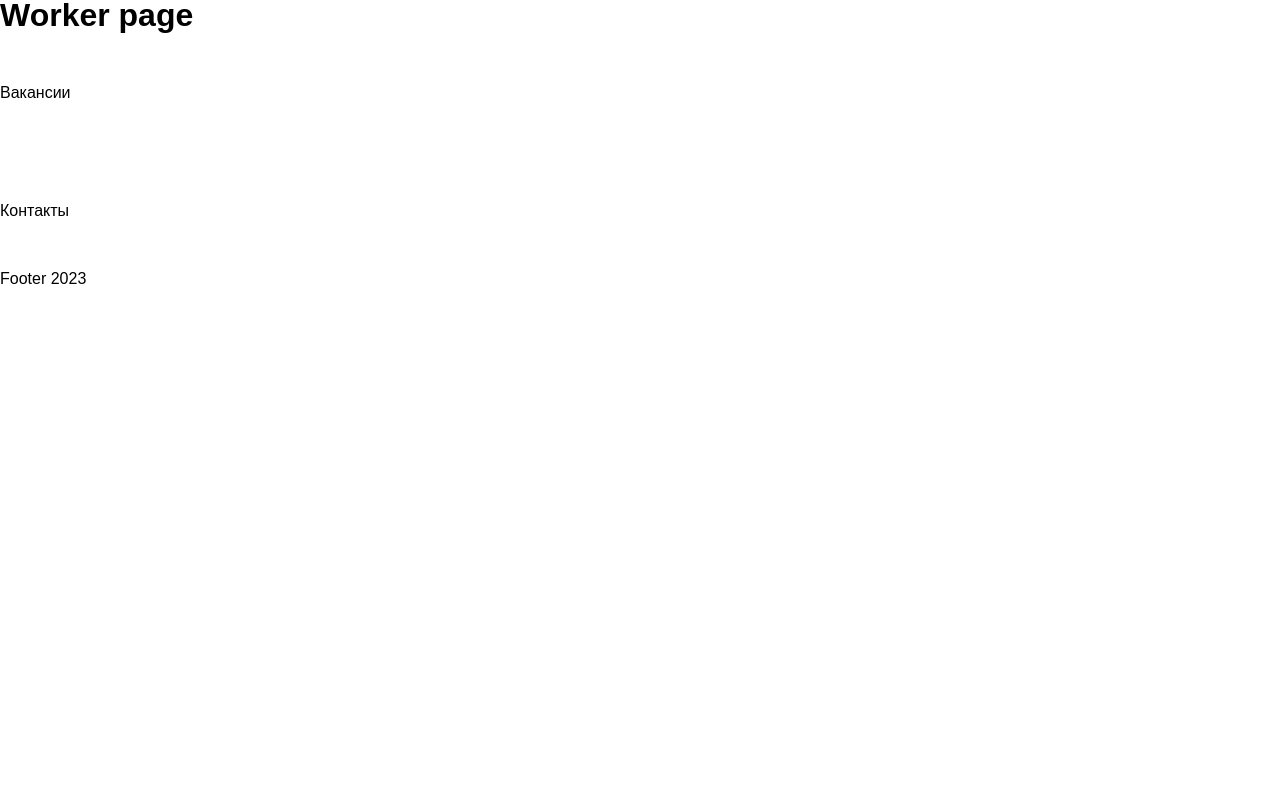
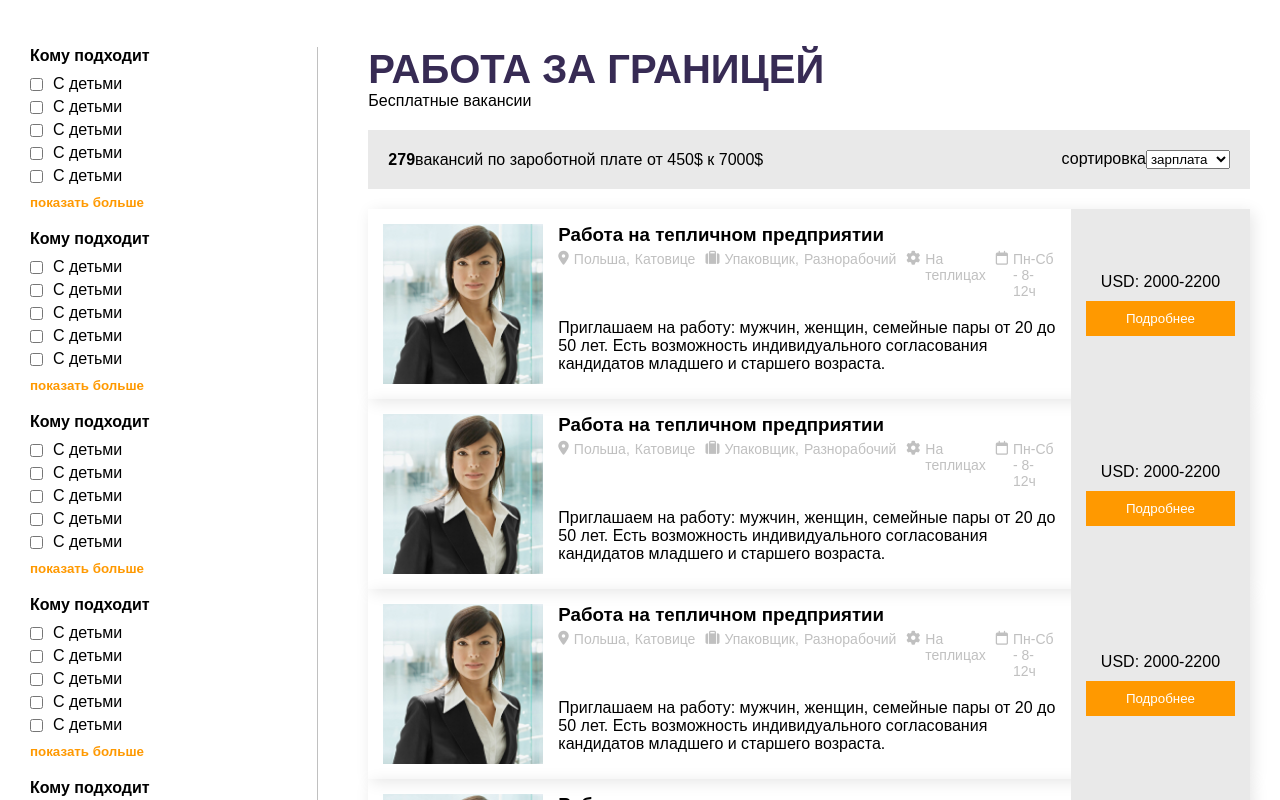
Before and after one commit to DmitryStetsenko/employment-abroad-app, a React (Create React App) app: page / in a window 1280 px wide. Shown: the part 800-1600 px from the top of the page. Before the commit the page ends 1088 px from the top, so only its background shows below. Built offline with nearby package versions, Linux system fonts and the light colour scheme.

Commit message:
base funtional for routes

```diff
--- a/src/App.jsx
+++ b/src/App.jsx
@@ -4,7 +4,6 @@ import {
 	Employer,
 	Worker,
 	Account,
-	Vacancy,
 	Contacts,
 	About,
 	Notfound
@@ -21,7 +20,6 @@ function App() {
 					<Route path="/contacts" element={ <Contacts /> }/>
 					<Route path="/about" element={ <About/> }/>
 					<Route path="/account" element={ <Account /> }/>
-					<Route path="/vacancy" element={ <Vacancy /> }/>
 					<Route path="*" element={ <Notfound /> }/>
 				</Route>
 			</Routes>
--- /dev/null
+++ b/src/componets/FilterBlock.jsx
@@ -0,0 +1,44 @@
+const FilterBlock = () => {
+  return (
+    <fieldset class="filter-block" name="filter-item">
+        <h4 class="filter-block__title">Кому подходит</h4>
+        <div class="filter-block__content">
+            <ul class="filter-block__list">
+                <li class="filter-item">
+                    <label class="filter-item__element">
+                        <input type="checkbox" name="chk1_1" class="filter-item__checkbox" />
+                        <span class="filter-item__title">С детьми</span>
+                    </label>
+                </li>
+                <li class="filter-item">
+                    <label class="filter-item__element">
+                        <input type="checkbox" name="chk1_1" class="filter-item__checkbox" />
+                        <span class="filter-item__title">С детьми</span>
+                    </label>
+                </li>
+                <li class="filter-item">
+                    <label class="filter-item__element">
+                        <input type="checkbox" name="chk1_1" class="filter-item__checkbox" />
+                        <span class="filter-item__title">С детьми</span>
+                    </label>
+                </li>
+                <li class="filter-item">
+                    <label class="filter-item__element">
+                        <input type="checkbox" name="chk1_1" class="filter-item__checkbox" />
+                        <span class="filter-item__title">С детьми</span>
+                    </label>
+                </li>
+                <li class="filter-item">
+                    <label class="filter-item__element">
+                        <input type="checkbox" name="chk1_1" class="filter-item__checkbox" />
+                        <span class="filter-item__title">С детьми</span>
+                    </label>
+                </li>
+            </ul>
+        </div>
+        <button class="filter-block__show-more" type="button">показать больше</button>
+    </fieldset>
+  );
+};
+
+export default FilterBlock;
--- /dev/null
+++ b/src/componets/Vacancy.jsx
@@ -0,0 +1,56 @@
+import React from 'react';
+
+const Vacancy = () => {
+  return (
+    <div class="vacancy">
+        <div class="vacancy__content-block">
+            <div class="vacancy__thumbnail">
+                <img src="./img/vacancy-thumb.jpg" alt="" />
+            </div>
+            <div class="vacancy__content">
+                <h3 class="vacancy__title">Работа на тепличном предприятии</h3>
+                <div class="vacancy__meta">
+                    <ul class="meta-info">
+                        <li class="meta-info__item">
+                            <i class="meta-info__item-icon fa-solid fa-location-dot"></i>
+                            <div class="meta-info__item-value">
+                                <a href="#">Польша</a>
+                                <a href="#">Катовице</a>
+                            </div>
+                        </li>
+                        <li class="meta-info__item">
+                            <i class="meta-info__item-icon fa-solid fa-suitcase"></i>
+                            <div class="meta-info__item-value">
+                                <a href="#">Упаковщик</a>
+                                <a href="#">Разнорабочий</a>
+                            </div>
+                        </li>
+                        <li class="meta-info__item">
+                            <i class="meta-info__item-icon fa-solid fa-gear"></i>
+                            <div class="meta-info__item-value">
+                                <a href="#">На теплицах</a>
+                            </div>
+                        </li>
+                        <li class="meta-info__item">
+                            <i class="meta-info__item-icon fa-regular fa-calendar"></i>
+                            <div class="meta-info__item-value">
+                                <a href="#">Пн-Сб - 8-12ч</a>
+                            </div>
+                        </li>
+                    </ul>
+                </div>
+                <div class="vacancy__text">
+                    Приглашаем на работу: мужчин, женщин, семейные пары от 20 до 50 лет.
+                    Есть возможность индивидуального согласования кандидатов младшего и старшего возраста.
+                </div>
+            </div>
+        </div>
+        <div class="vacancy__salary-block">
+            <div class="vacancy__salary">USD: 2000-2200</div>
+            <button class="vacancy__details">Подробнее</button>
+        </div>
+    </div>
+  );
+};
+
+export default Vacancy;
--- a/src/componets/pages/Account.jsx
+++ b/src/componets/pages/Account.jsx
@@ -1,9 +1,7 @@
+import UnderConstuction from "../UnderConstuction";
+
 const AccountPage = () => {
-  return (
-    <div>
-      <h1>Account Page</h1>
-    </div>
-  );
+  return <UnderConstuction />;
 };
 
 export default AccountPage;
--- a/src/componets/pages/Vacancy.jsx
+++ /dev/null
@@ -1,9 +0,0 @@
-const VacancyPage = () => {
-  return (
-    <div>
-      <h1>Vacancy page</h1>
-    </div>
-  );
-};
-
-export default VacancyPage;
--- a/src/componets/pages/Worker.jsx
+++ b/src/componets/pages/Worker.jsx
@@ -1,12 +1,63 @@
+import FilterBlock from "../FilterBlock";
+import Vacancy from "./../Vacancy";
+
 const WorkerPage = () => {
   return (
-    <div>
-      <main>
-        <h1>Worker page</h1>
-				<section className="section" id="vacancy">Вакансии</section>
-				<section className="section" id="contacts">Контакты</section>
-			</main>
-    </div>
+    <section class="section section_vacancies">
+            <div class="container">
+                <div class="section__inner">
+                    <form class="filter section__sidebar" name="filter">
+                        <FilterBlock />
+                        <FilterBlock />
+                        <FilterBlock />
+                        <FilterBlock />
+                        <FilterBlock />
+                    </form>
+                    <div class="section__content">
+                        <div class="section__title-block">
+                            <h2 class="section__title section-title">Работа за границей</h2>
+                            <p class="section__subtitle">Бесплатные вакансии</p>
+                        </div>
+                        <div class="vacancies">
+                            <div class="vacancies__header">
+                                <div class="vacancies__info-block">
+                                    <p class="vacancies__info">
+                                        <span>279</span>
+                                        вакансий по зароботной плате от 450$ к 7000$
+                                    </p>
+                                </div>
+                                <div class="vacancies__sort-block">
+                                    <label class="vacancies__sorted">
+                                        <span>сортировка</span>
+                                        <select>
+                                            <option value="0">зарплата</option>
+                                            <option value="1">требуется</option>
+                                            <option value="2">Жилье</option>
+                                        </select>
+                                    </label>
+                                </div>
+                            </div>
+                            <div class="vacancies__content">
+                                <ul class="vacancies__list">
+                                    <li class="vacancies__item">
+                                      <Vacancy />
+                                    </li>
+                                    <li class="vacancies__item">
+                                      <Vacancy />
+                                    </li>
+                                    <li class="vacancies__item">
+                                      <Vacancy />
+                                    </li>
+                                    <li class="vacancies__item">
+                                      <Vacancy />
+                                    </li>
+                                </ul>
+                            </div>
+                        </div>
+                    </div>
+                </div>
+            </div>
+        </section>
   );
 };
 
--- a/src/componets/pages/index.js
+++ b/src/componets/pages/index.js
@@ -1,7 +1,6 @@
 import Employer from './Employer';
 import Worker from './Worker';
 import Account from './Account';
-import Vacancy from './Vacancy';
 import Notfound from './Notfound';
 import Contacts from './Contacts';
 import About from './About';
@@ -11,7 +10,6 @@ export {
   Employer,
   Worker,
   Account,
-  Vacancy,
   Notfound,
   Contacts,
   About
```
